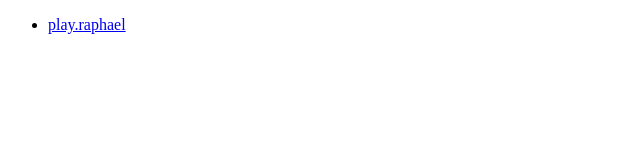
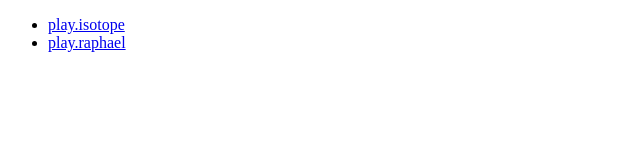
Before and after one commit to coreyti/coreyti.github.com, a plain HTML site: page index.html in a window 1280 px wide. Shown: the whole page, without its empty margins (0-640 px from the left). Drawn offline with Linux system fonts and the light colour scheme.

Commit message:
add play.isotope

```diff
--- a/index.html
+++ b/index.html
@@ -8,6 +8,7 @@
 
 <body>
   <ul>
+    <li><a href="play.isotope">play.isotope</a></li>
     <li><a href="play.raphael">play.raphael</a></li>
   </ul>
 </body>
```
